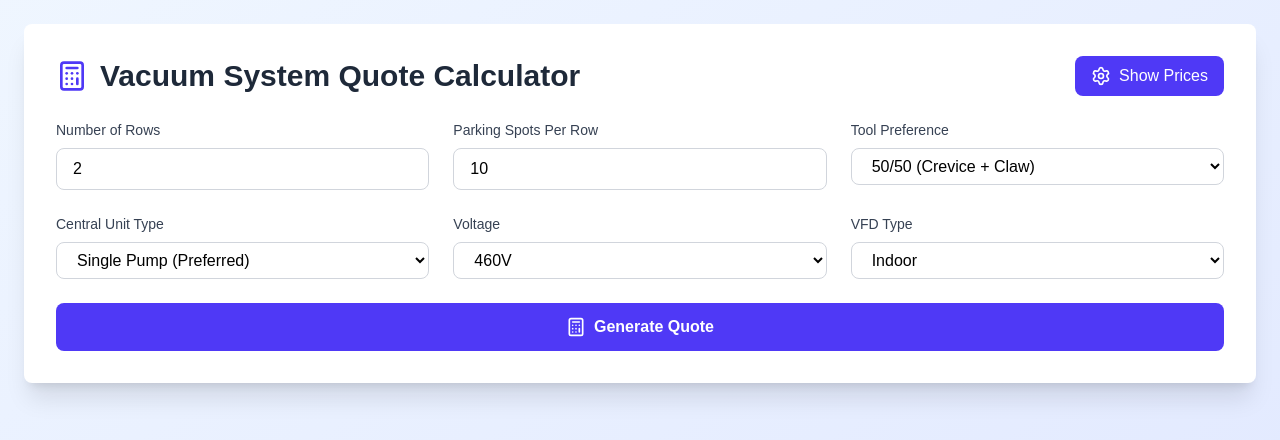
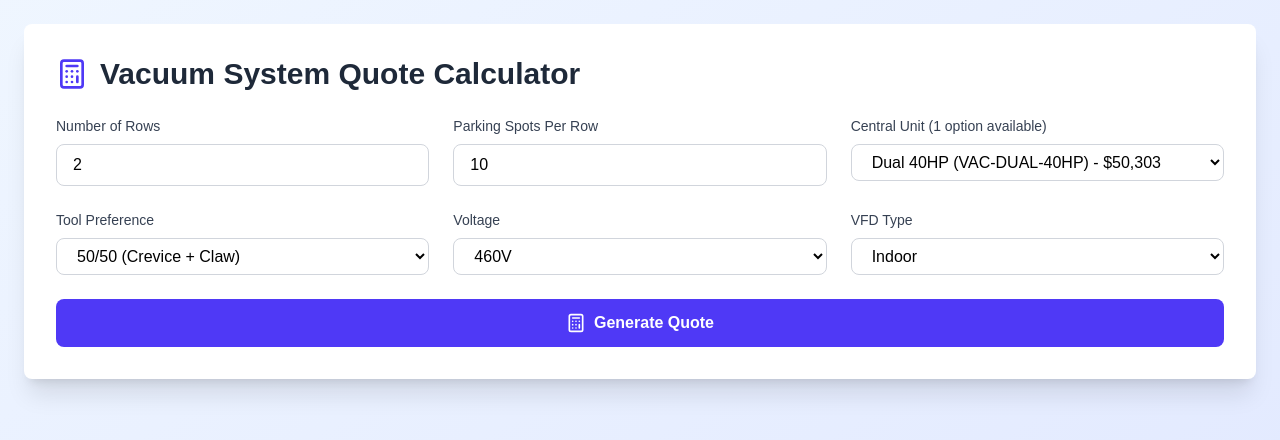
Before and after one commit to Ilashe/quotation-app, a Next.js app: page / in a window 1280 px wide. Shown: the top 440 px of the page. Built offline with nearby package versions, Linux system fonts and the light colour scheme.

Commit message:
Added the central unit tab feature

```diff
--- a/app/page.js
+++ b/app/page.js
@@ -1,77 +1,88 @@
 "use client";
-import React, { useState } from 'react';
-import { Calculator, Download, Settings, Trash2 } from 'lucide-react';
+import React, { useState, useEffect } from 'react';
+import { Calculator, Download, Trash2 } from 'lucide-react';
 
 // Complete price data from 2025 AVW Price List
 const priceData = {
-  centralUnits: {
-    "SYS-20C-7030BS0B": {
+  centralUnits: [
+    {
+      partNumber: "SYS-20C-7030BS0B",
       name: "Eurovac III - 20HP & 30\" Sep Detail Vacuum System",
       price: 17360.00,
       bays: 5,
       hp: "20HP"
     },
-    "SYS-25C-6534BS0B": {
+    {
+      partNumber: "SYS-25C-6534BS0B",
       name: "Eurovac III - 25HP & 34\" Sep Detail Vacuum System",
       price: 19370.00,
       bays: 6,
       hp: "25HP"
     },
-    "SYS-30C-7038BS0B": {
+    {
+      partNumber: "SYS-30C-7038BS0B",
       name: "Eurovac III - 30HP & 38\" Sep Detail Vacuum System",
       price: 24213.00,
       bays: [7, 8],
       hp: "30HP"
     },
-    "SYS-152-7038BS0B": {
+    {
+      partNumber: "SYS-152-7038BS0B",
       name: "Eurovac III - Double 15HP & 38\" Sep Detail Vacuum System",
       price: 28760.00,
       bays: [7, 8],
       hp: "Dual 15HP"
     },
-    "SYS-40C-7042BS0S": {
+    {
+      partNumber: "SYS-40C-7042BS0S",
       name: "Eurovac III - 40HP & 42\" Sep Detail Vacuum System",
       price: 28329.00,
       bays: [9, 10],
       hp: "40HP"
     },
-    "SYS-202-7038BS0B": {
+    {
+      partNumber: "SYS-202-7038BS0B",
       name: "Eurovac III - Double 20HP & 38\" Sep Detail Vacuum System",
       price: 34370.00,
       bays: [9, 10],
       hp: "Dual 20HP"
     },
-    "SYS-50C-7542BS0S": {
+    {
+      partNumber: "SYS-50C-7542BS0S",
       name: "Eurovac III - 50HP & 42\" Sep Detail Vacuum System",
       price: 34320.00,
       bays: [11, 12, 13],
       hp: "50HP"
     },
-    "SYS-252-7042BS0B": {
+    {
+      partNumber: "SYS-252-7042BS0B",
       name: "Eurovac III - Double 25HP & 42\" Sep Detail Vacuum System",
       price: 40545.00,
       bays: [11, 12, 13],
       hp: "Dual 25HP"
     },
-    "SYS-60C-7548BS0S": {
+    {
+      partNumber: "SYS-60C-7548BS0S",
       name: "Eurovac III - 60HP & 48\" Sep Detail Vacuum System",
       price: 40210.00,
       bays: [14, 15],
       hp: "60HP"
     },
-    "SYS-302-7548BS0B": {
+    {
+      partNumber: "SYS-302-7548BS0B",
       name: "Eurovac III - Double 30HP & 48\" Sep Detail Vacuum System",
       price: 48025.00,
       bays: [14, 15],
       hp: "Dual 30HP"
     },
-    "VAC-DUAL-40HP": {
+    {
+      partNumber: "VAC-DUAL-40HP",
       name: "Eurovac III Double 40 HP & 54\" Bag Separator (20-22 Drops)",
       price: 50303.00,
       bays: [16, 17, 18, 19, 20, 21, 22],
       hp: "Dual 40HP"
     }
-  },
+  ],
   vfdControls: {
     "20HP": {
       "460V-Indoor": { partNumber: "CPA-VFD-11204602", price: 7740.00 },
@@ -140,19 +151,36 @@ const priceData = {
       "208V-Outdoor": { partNumber: "CPA-VFD-12402302", price: 15195.00 }
     }
   },
-  pipingPackages: {
-    5: { partNumber: "SYS-050-205GAR05", price: 1330.00 },
-    6: { partNumber: "SYS-050-205GAR06", price: 1441.00 },
-    7: { partNumber: "SYS-050-205GAR07", price: 1441.00 },
-    8: { partNumber: "SYS-050-205GAR08", price: 1441.00 },
-    9: { partNumber: "SYS-050-205GAR09", price: 1441.00 },
-    10: { partNumber: "SYS-050-205GAR10", price: 1441.00 },
-    11: { partNumber: "SYS-050-205GAR11", price: 1555.00 },
-    12: { partNumber: "SYS-050-205GAR12", price: 1555.00 },
-    13: { partNumber: "SYS-050-205GAR13", price: 1555.00 },
-    14: { partNumber: "SYS-050-205GAR14", price: 1555.00 },
-    15: { partNumber: "SYS-050-205GAR15", price: 1555.00 }
-  },
+  workstations: [
+    {
+      partNumber: "SYS-050-205GAR05",
+      name: "VAC-ALUM-05-WORKSTATION - Central Vac Line Kit (For 1-5 Bays)",
+      price: 1330.00,
+      minBays: 1,
+      maxBays: 5
+    },
+    {
+      partNumber: "SYS-050-205GAR10",
+      name: "VAC-ALUM-10-WORKSTATION - Central Vac Line Kit (For 6-10 Bays)",
+      price: 1371.00,
+      minBays: 6,
+      maxBays: 10
+    },
+    {
+      partNumber: "SYS-050-205GAR15",
+      name: "VAC-ALUM-15-WORKSTATION - Central Vac Line Kit (For 11-15 Bays)",
+      price: 1555.00,
+      minBays: 11,
+      maxBays: 15
+    },
+    {
+      partNumber: "SYS-050-205GAR20",
+      name: "VAC-ALUM-20-WORKSTATION - Central Vac Line Kit (For 16-20 Bays)",
+      price: 1650.00,
+      minBays: 16,
+      maxBays: 20
+    }
+  ],
   components: {
     arches: {
       "VA5129A-1": { name: "Single Vacuum Canopy Arch, 5\" Round Post", price: 4066.00 },
@@ -172,8 +200,8 @@ const priceData = {
     tools: {
       crevice: {
         "VAC-CREVICE-TOOL": { name: "Crevice Tool for 1-1/2\" Vacuum Hose", price: 7.80 },
-        "VA5129W": { name: "Single Tool Holster Bracket", price: 241.00 },
-        "VA3352WS": { name: "Crevice Tool Holster, Black", price: 114.00 }
+        "VA3352WS": { name: "Crevice Tool Holster, Black", price: 114.00 },
+        "VA5129W": { name: "Single Tool Holster Bracket", price: 241.00 }
       },
       claw: {
         "VAC-CLAW-NOZ": { name: "Claw Nozzle, 13\"Lg for 1-1/2\" Vacuum Hose", price: 7.20 },
@@ -184,14 +212,6 @@ const priceData = {
     hoses: {
       "VAC-HOSE-150": { name: "1-1/2\" Black Vacuum Hose", pricePerFoot: 3.40 },
       "VAC-HOSE-2IN": { name: "2\" Black Vacuum Hose", pricePerFoot: 4.50 }
-    }
-  },
-  workstations: {
-    "VAC-ALUM-6-10": {
-      name: "Central Vac Line Kit: Post/Arch Aluminum (6-10 Bays)",
-      price: 1371.00,
-      minBays: 6,
-      maxBays: 10
     }
   },
   tubeBends: {
@@ -208,63 +228,72 @@ const VacuumQuoteCalculator = () => {
   const [toolPreference, setToolPreference] = useState('half');
   const [voltage, setVoltage] = useState('460V');
   const [vfdType, setVfdType] = useState('Indoor');
-  const [centralUnitType, setCentralUnitType] = useState('single');
+  const [selectedCentralUnit, setSelectedCentralUnit] = useState('');
+  const [availableCentralUnits, setAvailableCentralUnits] = useState([]);
   const [quote, setQuote] = useState(null);
-  const [showPriceEditor, setShowPriceEditor] = useState(false);
 
   const roundToNearest50 = (num) => {
     return Math.ceil(num / 50) * 50;
   };
 
-  const selectCentralUnit = (totalArches, unitType) => {
-    const units = Object.entries(priceData.centralUnits);
+  const getAvailableCentralUnits = (totalArches) => {
+    const units = priceData.centralUnits.filter(unit => {
+      const baysArray = Array.isArray(unit.bays) ? unit.bays : [unit.bays];
+      return baysArray.includes(totalArches);
+    });
 
-    for (const [key, unit] of units) {
-      const baysArray = Array.isArray(unit.bays) ? unit.bays : [unit.bays];
-      const isDual = unit.hp.includes('Dual');
+    // Sort to show single pump options first, then dual pump options
+    return units.sort((a, b) => {
+      const aIsDual = a.hp.includes('Dual');
+      const bIsDual = b.hp.includes('Dual');
+      if (aIsDual === bIsDual) return 0;
+      return aIsDual ? 1 : -1;
+    });
+  };
 
-      if (baysArray.includes(totalArches)) {
-        if ((unitType === 'dual' && isDual) || (unitType === 'single' && !isDual)) {
-          return { partNumber: key, ...unit };
-        }
+  const selectWorkstation = (spotsPerRow) => {
+    for (const station of priceData.workstations) {
+      if (spotsPerRow >= station.minBays && spotsPerRow <= station.maxBays) {
+        return station;
       }
     }
-
-    for (const [key, unit] of units) {
-      const baysArray = Array.isArray(unit.bays) ? unit.bays : [unit.bays];
-      if (baysArray.includes(totalArches)) {
-        return { partNumber: key, ...unit };
-      }
-    }
-
-    const lastUnit = units[units.length - 1];
-    return { partNumber: lastUnit[0], ...lastUnit[1] };
+    return priceData.workstations[priceData.workstations.length - 1];
   };
 
-  const selectWorkstation = (spotsPerRow, totalSpots) => {
-    const stations = Object.entries(priceData.workstations);
-    for (const [key, station] of stations) {
-      if (spotsPerRow >= station.minBays && spotsPerRow <= station.maxBays) {
-        return { partNumber: key, ...station };
-      }
+  useEffect(() => {
+    // Total BAYS (parking spots) is what the price list uses
+    const totalBays = rows * spotsPerRow;
+
+    const units = getAvailableCentralUnits(totalBays);
+    setAvailableCentralUnits(units);
+
+    if (units.length > 0 && !selectedCentralUnit) {
+      setSelectedCentralUnit(units[0].partNumber);
+    } else if (units.length > 0 && !units.find(u => u.partNumber === selectedCentralUnit)) {
+      setSelectedCentralUnit(units[0].partNumber);
     }
-    const lastStation = stations[stations.length - 1];
-    return { partNumber: lastStation[0], ...lastStation[1] };
-  };
+  }, [rows, spotsPerRow, selectedCentralUnit]);
 
   const calculateQuote = () => {
     const totalSpots = rows * spotsPerRow;
-    const singleDrops = rows * 2;
-    const dualDrops = (spotsPerRow - 1) * rows;
-    const totalArches = singleDrops + dualDrops;
-    const totalDrops = (dualDrops * 2) + singleDrops;
 
-    const centralUnit = selectCentralUnit(totalArches, centralUnitType);
+    const singleArchesPerRow = 2;
+    const dualArchesPerRow = spotsPerRow - 1;
+    const singleDrops = singleArchesPerRow * rows;
+    const dualDrops = dualArchesPerRow * rows;
+    const totalArches = (singleArchesPerRow + dualArchesPerRow) * rows;
+
+    const totalDrops = (dualArchesPerRow * 2 + singleArchesPerRow) * rows;
+
+    const centralUnit = priceData.centralUnits.find(u => u.partNumber === selectedCentralUnit);
+    if (!centralUnit) {
+      alert('Please select a central unit');
+      return;
+    }
+
     const vfdKey = `${voltage}-${vfdType}`;
     const vfd = priceData.vfdControls[centralUnit.hp]?.[vfdKey] || { partNumber: "N/A", price: 0 };
-    const workstation = selectWorkstation(spotsPerRow, totalSpots);
-
-    const pipingPkg = priceData.pipingPackages[totalArches] || priceData.pipingPackages[15];
+    const workstation = selectWorkstation(spotsPerRow);
 
     const hose150Length = roundToNearest50(totalDrops * 25);
     const hose2Length = roundToNearest50(totalArches * 5);
@@ -303,16 +332,6 @@ const VacuumQuoteCalculator = () => {
       unitPrice: tubeBends.price,
       total: tubeBends.price * 2
     });
-
-    if (pipingPkg) {
-      lineItems.push({
-        partNumber: pipingPkg.partNumber,
-        description: `Aluminum Piping Package for ${totalArches} Arch connections`,
-        qty: 1,
-        unitPrice: pipingPkg.price,
-        total: pipingPkg.price
-      });
-    }
 
     lineItems.push({
       partNumber: "VA5129A-1",
@@ -435,9 +454,9 @@ const VacuumQuoteCalculator = () => {
 
     let csvContent = "Part Number,Description,Quantity,Unit Price,Total\n";
     quote.lineItems.forEach(item => {
-      csvContent += `"${item.partNumber}","${item.description}",${item.qty},${item.unitPrice.toFixed(2)},${item.total.toFixed(2)}\n`;
+      csvContent += `"${item.partNumber}","${item.description}",${item.qty},$${item.unitPrice.toFixed(2)},$${item.total.toFixed(2)}\n`;
     });
-    csvContent += `\n,,,,Subtotal,${quote.subtotal.toFixed(2)}`;
+    csvContent += `\n,,,,Subtotal,$${quote.subtotal.toFixed(2)}`;
 
     const blob = new Blob([csvContent], { type: 'text/csv' });
     const url = window.URL.createObjectURL(blob);
@@ -467,13 +486,6 @@ const VacuumQuoteCalculator = () => {
               <Calculator className="w-8 h-8 text-indigo-600" />
               <h1 className="text-3xl font-bold text-gray-800">Vacuum System Quote Calculator</h1>
             </div>
-            <button
-              onClick={() => setShowPriceEditor(!showPriceEditor)}
-              className="flex items-center gap-2 px-4 py-2 bg-indigo-600 hover:bg-indigo-700 text-white rounded-lg transition-colors"
-            >
-              <Settings className="w-5 h-5" />
-              {showPriceEditor ? 'Hide' : 'Show'} Prices
-            </button>
           </div>
 
           <div className="grid grid-cols-1 md:grid-cols-3 gap-6 mb-6">
@@ -531,6 +543,33 @@ const VacuumQuoteCalculator = () => {
 
             <div>
               <label className="block text-sm font-medium text-gray-700 mb-2">
+                Central Unit ({availableCentralUnits.length} option{availableCentralUnits.length !== 1 ? 's' : ''} available)
+              </label>
+              <select
+                value={selectedCentralUnit}
+                onChange={(e) => setSelectedCentralUnit(e.target.value)}
+                disabled={availableCentralUnits.length === 0}
+                className="w-full px-4 py-2 border border-gray-300 rounded-lg focus:ring-2 focus:ring-indigo-500 focus:border-transparent text-black disabled:bg-gray-100 disabled:cursor-not-allowed"
+              >
+                {availableCentralUnits.length === 0 ? (
+                  <option value="">No units available for this configuration</option>
+                ) : (
+                  availableCentralUnits.map(unit => (
+                    <option key={unit.partNumber} value={unit.partNumber}>
+                      {unit.hp} ({unit.partNumber}) - ${unit.price.toLocaleString()}
+                    </option>
+                  ))
+                )}
+              </select>
+              {availableCentralUnits.length === 0 && (
+                <p className="mt-1 text-xs text-red-600">
+                  Total bays: {rows * spotsPerRow} - Please adjust configuration
+                </p>
+              )}
+            </div>
+
+            <div>
+              <label className="block text-sm font-medium text-gray-700 mb-2">
                 Tool Preference
               </label>
               <select
@@ -541,20 +580,6 @@ const VacuumQuoteCalculator = () => {
                 <option value="half">50/50 (Crevice + Claw)</option>
                 <option value="crevice">Crevice Only</option>
                 <option value="claw">Claw Only</option>
-              </select>
-            </div>
-
-            <div>
-              <label className="block text-sm font-medium text-gray-700 mb-2">
-                Central Unit Type
-              </label>
-              <select
-                value={centralUnitType}
-                onChange={(e) => setCentralUnitType(e.target.value)}
-                className="w-full px-4 py-2 border border-gray-300 rounded-lg focus:ring-2 focus:ring-indigo-500 focus:border-transparent text-black"
-              >
-                <option value="single">Single Pump (Preferred)</option>
-                <option value="dual">Dual Pump (Preferred)</option>
               </select>
             </div>
 
@@ -662,23 +687,11 @@ const VacuumQuoteCalculator = () => {
                 </tbody>
                 <tfoot>
                   <tr className="bg-indigo-50 border-t-2 border-indigo-200">
-                    <td colSpan="5" className="px-4 py-4 text-right text-lg font-bold text-gray-800">Subtotal:</td>
-                    <td className="px-4 py-4 text-right text-xl font-bold text-indigo-600">${quote.subtotal.toFixed(2)}</td>
+                    <td colSpan="4" className="px-4 py-4 text-right text-lg font-bold text-gray-800">Subtotal:</td>
+                    <td colSpan="2" className="px-4 py-4 text-right text-xl font-bold text-indigo-600">${quote.subtotal.toFixed(2)}</td>
                   </tr>
                 </tfoot>
               </table>
-            </div>
-          </div>
-        )}
-
-        {showPriceEditor && (
-          <div className="bg-white rounded-lg shadow-xl p-8 mt-6">
-            <h3 className="text-xl font-bold text-gray-800 mb-4">Price Reference</h3>
-            <p className="text-sm text-gray-600 mb-4">
-              All prices are loaded from the 2025 AVW Price List. To modify prices, update the JSON structure in the code.
-            </p>
-            <div className="bg-gray-50 p-4 rounded-lg font-mono text-xs overflow-auto max-h-96 text-black">
-              <pre>{JSON.stringify(priceData, null, 2)}</pre>
             </div>
           </div>
         )}
```
